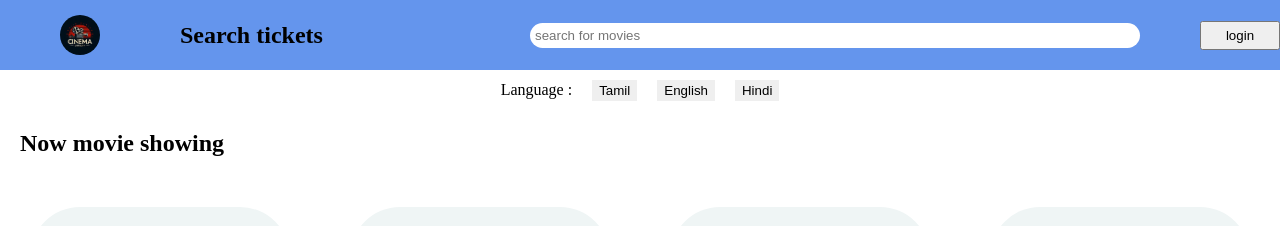
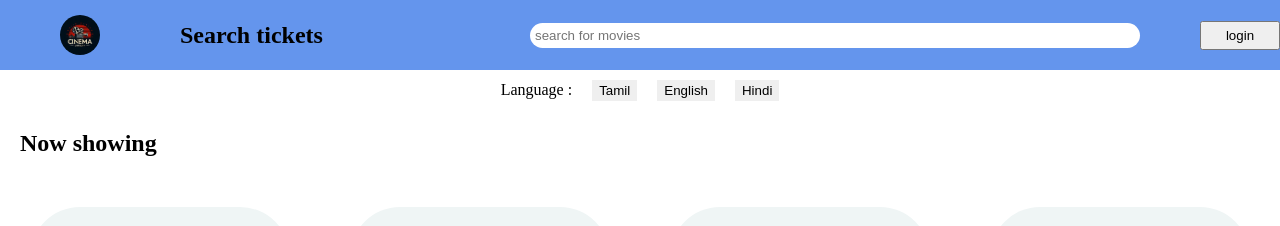
Before and after one commit to nagarajkumar8607/static-website, a plain HTML site: page index.html in a window 1280 px wide. Shown: the top 226 px of the page. Drawn offline with Linux system fonts and the light colour scheme.

Commit message:
ready to push

```diff
--- a/css/style.css
+++ b/css/style.css
@@ -28,8 +28,6 @@ header h2 {
 header input {
   margin-right: 60px;
   width: 600px;
-
-
   padding: 5px;
   border-radius: 20px;
   border: none;
@@ -37,7 +35,6 @@ header input {
 header button {
   width: 80px;
   padding: 5px 10px;
-
 }
 .container {
   margin-left: 100px;
--- a/index.html
+++ b/index.html
@@ -25,7 +25,7 @@
     </section>
     <main>
       <section class="Now_showing">
-        <h2>Now movie showing</h2>
+        <h2>Now showing</h2>
 
         <div>
           <div class="movie_card">
```
Also changed, not shown: 1 other file.
